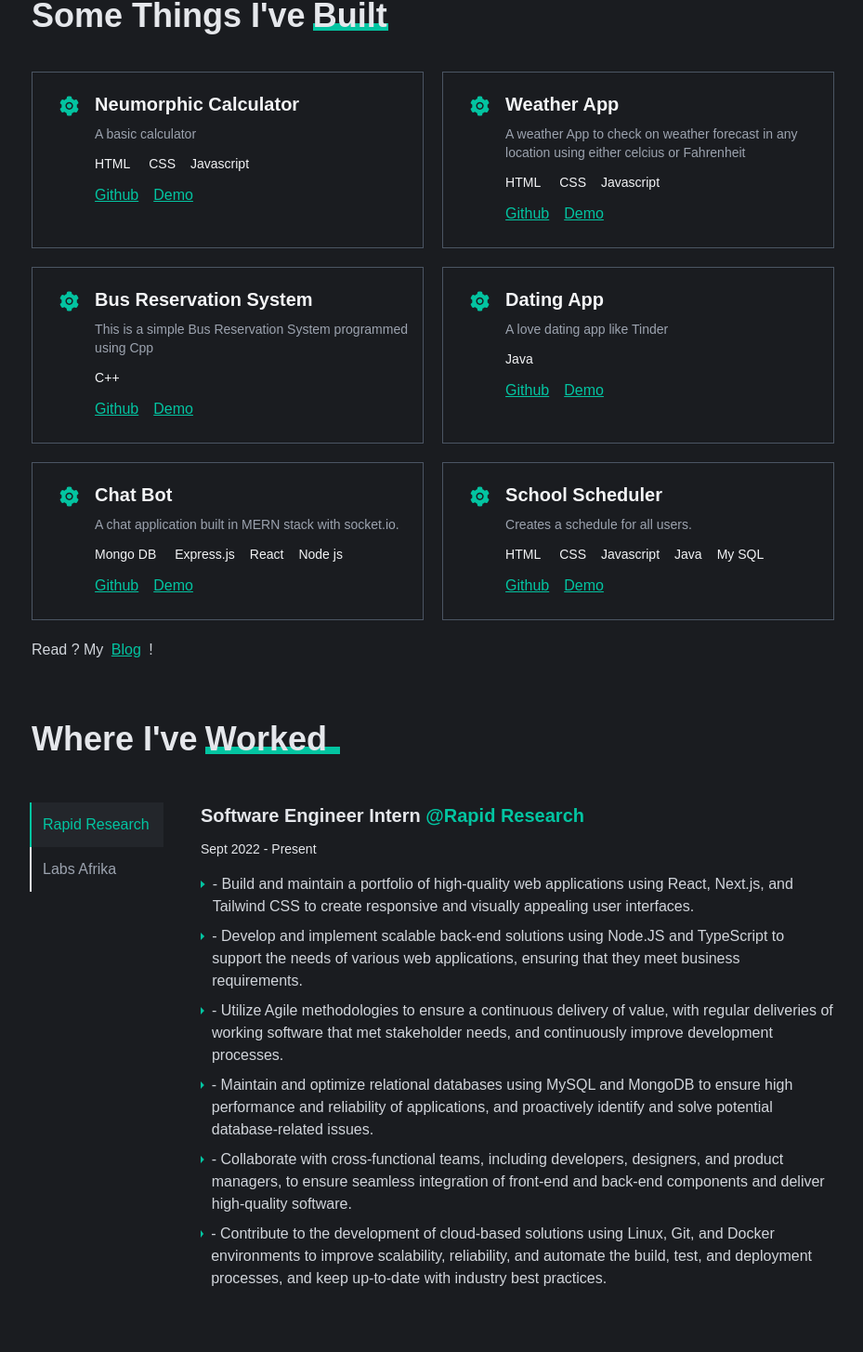
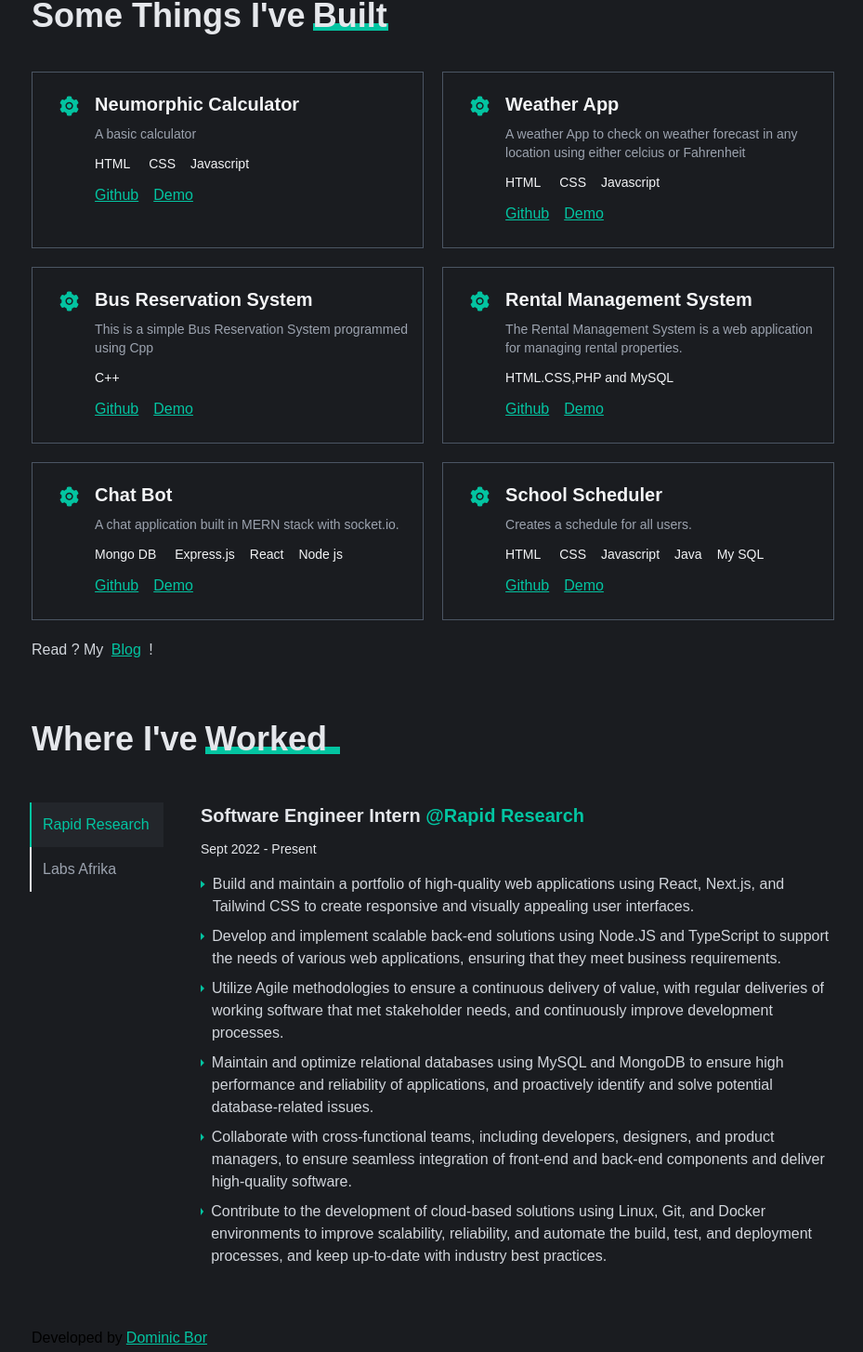
Before and after one commit to sirbor/sirbor.github.io, a React (Create React App) app: page / in a window 1280 px wide. Shown: the part 967-2421 px from the top of the page at 93% size, without its empty margins (174-1103 px from the left). Built offline with nearby package versions, Linux system fonts and the light colour scheme; a web font is replaced by a local one.

Commit message:
updated commit

```diff
--- a/src/components/Experience.js
+++ b/src/components/Experience.js
@@ -10,17 +10,17 @@ const workExp = [
     to: "February 2023",
     current: true,
     description: [
-      "- Build and maintain a portfolio of high-quality web applications using React, Next.js, and Tailwind CSS to create responsive and visually appealing user interfaces.",
+      "Build and maintain a portfolio of high-quality web applications using React, Next.js, and Tailwind CSS to create responsive and visually appealing user interfaces.",
 
-      "- Develop and implement scalable back-end solutions using Node.JS and TypeScript to support the needs of various web applications, ensuring that they meet business requirements.",
+      "Develop and implement scalable back-end solutions using Node.JS and TypeScript to support the needs of various web applications, ensuring that they meet business requirements.",
 
-      "- Utilize Agile methodologies to ensure a continuous delivery of value, with regular deliveries of working software that met stakeholder needs, and continuously improve development processes.",
+      "Utilize Agile methodologies to ensure a continuous delivery of value, with regular deliveries of working software that met stakeholder needs, and continuously improve development processes.",
 
-      "- Maintain and optimize relational databases using MySQL and MongoDB to ensure high performance and reliability of applications, and proactively identify and solve potential database-related issues.",
+      "Maintain and optimize relational databases using MySQL and MongoDB to ensure high performance and reliability of applications, and proactively identify and solve potential database-related issues.",
 
-      "- Collaborate with cross-functional teams, including developers, designers, and product managers, to ensure seamless integration of front-end and back-end components and deliver high-quality software.",
+      "Collaborate with cross-functional teams, including developers, designers, and product managers, to ensure seamless integration of front-end and back-end components and deliver high-quality software.",
 
-      "- Contribute to the development of cloud-based solutions using Linux, Git, and Docker environments to improve scalability, reliability, and automate the build, test, and deployment processes, and keep up-to-date with industry best practices."
+      "Contribute to the development of cloud-based solutions using Linux, Git, and Docker environments to improve scalability, reliability, and automate the build, test, and deployment processes, and keep up-to-date with industry best practices."
     ],
     isVisible: true,
   },
--- a/src/components/Work.js
+++ b/src/components/Work.js
@@ -27,12 +27,12 @@ const Details = [
     tech: ["C++"],
   },
   {
-    title: "Dating App",
+    title: "Rental Management System",
     description:
-      "A love dating app like Tinder",
-    github: "https://github.com/sirbor/Dating-App",
-    demo: "https://github.com/sirbor/Dating-App/blob/main/lovedating1.2.apk",
-    tech: ["Java"],
+      "The Rental Management System is a web application for managing rental properties.",
+    github: "https://github.com/sirbor/Rental_Management",
+    demo: "https://github.com/sirbor/Rental_Management",
+    tech: ["HTML.CSS,PHP and MySQL"],
   },
   {
     title: "Chat Bot",
```
